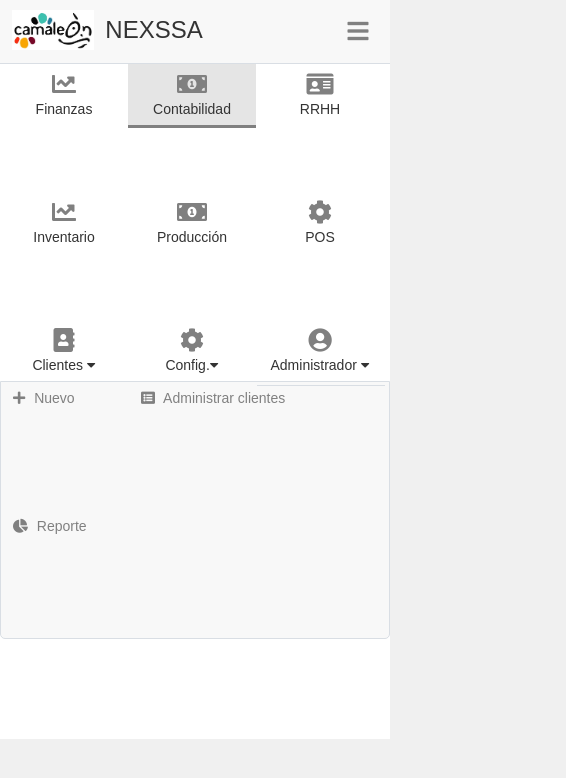
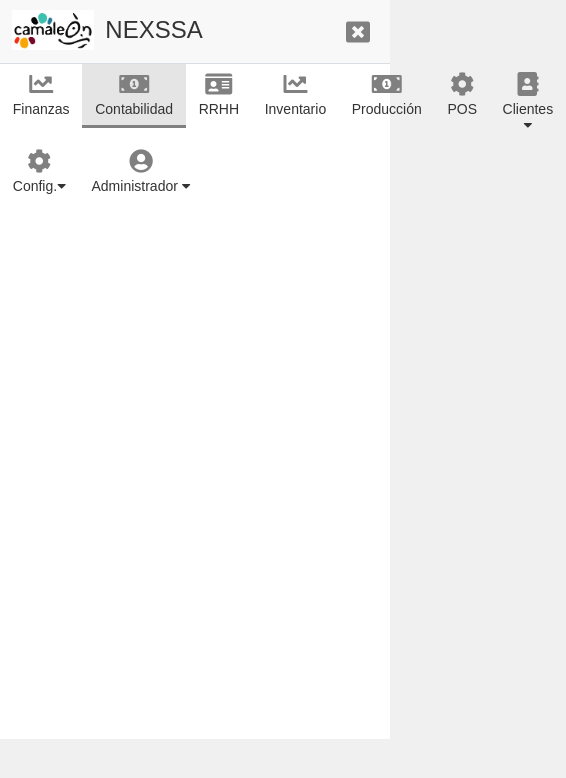
Before and after one commit to nexssa/framework-css-camaleon, a plain HTML site: page navigation.html in a window 390 px wide. Both pictures are taken after a click on the button 358 px from the left and 31 px from the top of the page. Shown: the whole page, 566 px wide, since content can reach past the window. Drawn offline with Linux system fonts and the light colour scheme.

Commit message:
Actualización de menú horizontal. Corrección en vistas móviles y restauración a vista de escritorio.

```diff
--- a/css/n-menu-horizontal.css
+++ b/css/n-menu-horizontal.css
@@ -241,7 +241,7 @@ Adaptabilidad
     border: none;
 }
 
-/*Estilos para dispositivos móviles*/
+/*Menú (estándar) - Máx 1024 - Estilos para dispositivos móviles*/
 @media only screen and (max-width: 1024px) {
     /*Mostrar botón de menú*/
     .n-nav .n-nav-menu-toggle {
@@ -256,9 +256,13 @@ Adaptabilidad
         height: 80vh;
         background-color: white;
     }
+    /*Clase para mostrar el menú móvil*/
+    .n-nav .n-nav-mobile-active {
+        display: block;
+    }
 }
-/*Estilos para dispositivos móviles*/
-@media only screen and (max-width: 768px) {
+/*Menú (block) - Máx 768 - Estilos para dispositivos móviles*/
+@media only screen and (max-width: 1024px) {
     /*Mostrar botón de menú*/
     .n-nav-block .n-nav-menu-toggle {
         display: block;
@@ -272,15 +276,26 @@ Adaptabilidad
         height: 80vh;
         background-color: white;
     }
-    .n-nav-block .n-nav-menu ul,
-    .n-nav-block .n-nav-user ul:first-child {
+
+    /*Clase para mostrar el menú móvil*/
+    .n-nav-block .n-nav-mobile-active {
         display: block;
     }
-    .n-nav-block .n-nav-menu ul li,
-    .n-nav-block .n-nav-user ul:first-child li {
-        display: block;
-        float: left;
-        width: 128px;
-        height: 128px;
-    }
+
+    /*.n-nav-block .n-nav-menu ul,*/
+    /*.n-nav-block .n-nav-user ul:first-child {*/
+        /*display: block;*/
+    /*}*/
+    /*.n-nav-block .n-nav-menu ul li,*/
+    /*.n-nav-block .n-nav-user ul:first-child li {*/
+        /*display: block;*/
+        /*float: left;*/
+        /*width: 128px;*/
+        /*height: 128px;*/
+    /*}*/
 }
+
+/*Estilos para equipos de escritorio */
+@media only screen and (min-width: 1024px)
+{
+}
--- a/js/n-menu.js
+++ b/js/n-menu.js
@@ -39,10 +39,22 @@ $(document).ready(function()
         }
     }
 
+    // Mostrar y ocultar el menú mobil en resoluciones bajas a través del botón MENU
     $('.n-nav .n-nav-menu-toggle button').click(n_dropdown_mobile);
     $('.n-nav-block .n-nav-menu-toggle button').click(n_dropdown_mobile);
     function n_dropdown_mobile()
     {
-        $(this).parent().parent().find('.n-nav-menu-container').toggle();
+        var menu_container = $(this).parent().parent().find('.n-nav-menu-container');
+        if ($(menu_container).hasClass('n-nav-mobile-active'))
+        {
+            $(menu_container).removeClass('n-nav-mobile-active');
+            $(this).removeClass('fa-window-close');
+            $(this).addClass('fa-bars');
+        }
+        else {
+            $(menu_container).addClass(('n-nav-mobile-active'));
+            $(this).removeClass('fa-bars');
+            $(this).addClass('fa-window-close');
+        }
     }
 });
--- a/navigation.html
+++ b/navigation.html
@@ -143,9 +143,7 @@
                     </div>
                 </div>
                 <div class="n-nav-menu-toggle">
-                    <button>
-                        <span class="fa fa-bars"></span>
-                    </button>
+                    <button class="fa fa-bars"></button>
                 </div>
             </nav>
         </header>
@@ -264,9 +262,7 @@
                 </div>
             </div>
             <div class="n-nav-menu-toggle">
-                <button>
-                    <span class="fa fa-bars"></span>
-                </button>
+                <button class="fa fa-bars"></button>
             </div>
         </nav>
     </div>
```
